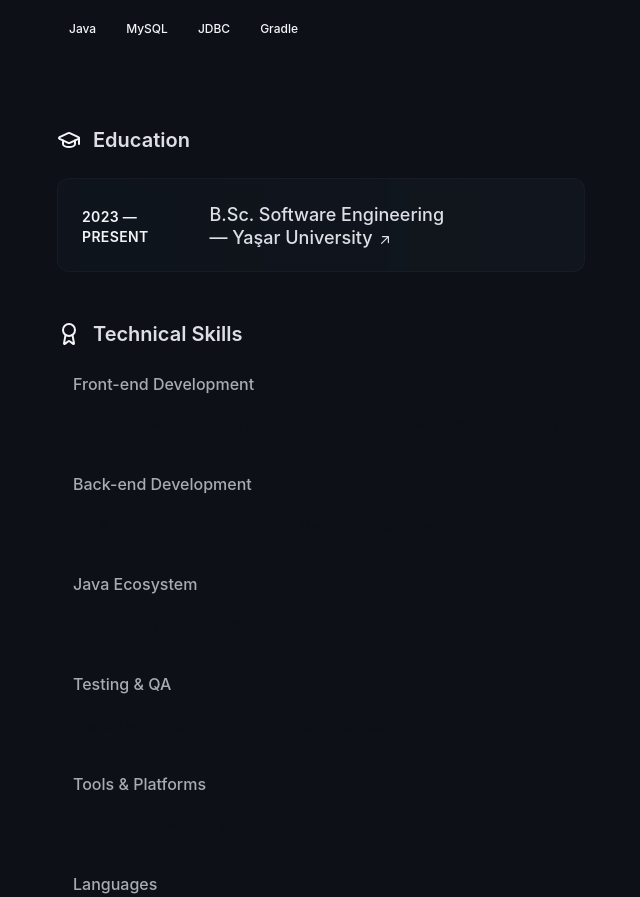
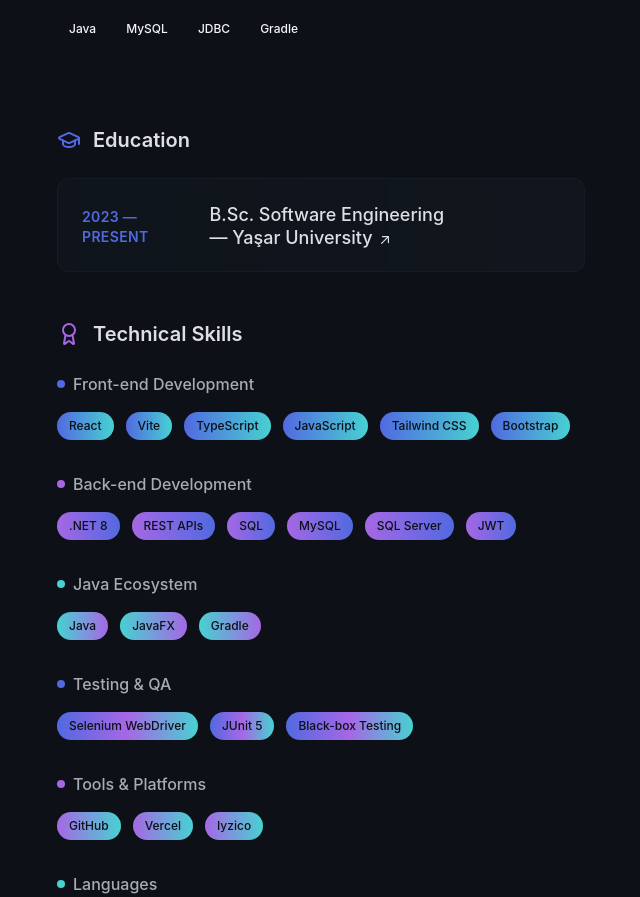
Before and after one commit to this-Demir/demirdogen.dev-portfolio, a React (Vite) app: page / in a window 1280 px wide. Shown: the part 1900-2797 px from the top of the page, without its empty margins (599-1239 px from the left). Built offline with nearby package versions, Linux system fonts and the light colour scheme; the HTML template or start-up script is replaced by a standard one.

Commit message:
Fix readability and static part

```diff
--- a/src/components/AnimatedSkillBadge.tsx
+++ b/src/components/AnimatedSkillBadge.tsx
@@ -7,12 +7,12 @@ interface AnimatedSkillBadgeProps {
 }
 
 const categoryColors = {
-  frontend: 'from-amber to-copper',
-  backend: 'from-copper to-ember',
-  java: 'from-ember to-amber',
-  testing: 'from-amber via-copper to-ember',
-  tools: 'from-copper to-amber',
-  languages: 'from-ember to-copper'
+  frontend: 'from-ui-blue to-ui-teal',
+  backend: 'from-ui-purple to-ui-blue',
+  java: 'from-ui-teal to-ui-purple',
+  testing: 'from-ui-blue via-ui-purple to-ui-teal',
+  tools: 'from-ui-purple to-ui-teal',
+  languages: 'from-ui-teal to-ui-blue'
 };
 
 const AnimatedSkillBadge = ({ skill, category, delay = 0 }: AnimatedSkillBadgeProps) => {
--- a/src/components/Layout.tsx
+++ b/src/components/Layout.tsx
@@ -70,19 +70,18 @@ const Layout = ({ children }: LayoutProps) => {
               <nav className="nav hidden lg:block" aria-label="In-page jump links">
                 <ul className="mt-8 w-max">
                   {[
-                    { id: 'about', label: 'About', icon: '👋' },
-                    { id: 'experience', label: 'Experience', icon: '💼' },
-                    { id: 'projects', label: 'Projects', icon: '🚀' },
-                    { id: 'writing', label: 'Skills', icon: '⚡' }
-                  ].map(({ id, label, icon }, index) => (
-                    <li key={id} className="animate-slide-in-left" style={{ animationDelay: `${index * 100}ms` }}>
+                    { id: 'about', label: 'About' },
+                    { id: 'experience', label: 'Experience' },
+                    { id: 'projects', label: 'Projects' },
+                    { id: 'writing', label: 'Skills' }
+                  ].map(({ id, label }, index) => (
+                    <li key={id}>
                       <button
                         onClick={() => scrollToSection(id)}
                         className={`group flex items-center py-3 px-4 rounded-lg transition-all duration-300 hover:bg-deep-blue/50 ${
                           activeSection === id ? 'active bg-deep-blue/30' : ''
                         }`}
                       >
-                        <span className="text-xl mr-3 group-hover:animate-bounce-subtle">{icon}</span>
                         <span
                           className={`nav-indicator mr-4 h-px bg-cool-gray transition-all duration-300 group-hover:w-8 group-hover:bg-ui-blue ${
                             activeSection === id
--- a/src/pages/Index.tsx
+++ b/src/pages/Index.tsx
@@ -20,7 +20,7 @@ const Index = () => {
           <p className="leading-relaxed text-cool-gray">
             I value teamwork, clarity, and incremental improvement, and I'm motivated by building things that genuinely help people. Currently pursuing my{' '}
             <a
-              className="font-medium text-amber hover:text-copper focus-visible:text-copper transition-colors duration-300 glow-on-hover px-1 py-0.5 rounded"
+              className="font-medium text-ui-blue hover:text-ui-purple focus-visible:text-ui-purple transition-colors duration-300 glow-on-hover px-1 py-0.5 rounded"
               href="https://www.yasar.edu.tr/"
               target="_blank"
               rel="noreferrer noopener"
@@ -37,7 +37,7 @@ const Index = () => {
           {/* Personal mission statement */}
           <div className="mt-8 p-6 bg-gradient-to-r from-deep-blue/50 to-ocean-blue/30 rounded-xl border border-steel-blue/30 animated-border">
             <div className="flex items-start gap-3">
-              <Target className="h-5 w-5 text-amber mt-1 flex-shrink-0" />
+              <Target className="h-5 w-5 text-ui-blue mt-1 flex-shrink-0" />
               <p className="text-silver font-medium">
                 "When I'm not coding, I enjoy exploring new technologies, contributing to open-source projects, and finding creative solutions to everyday problems through software development."
               </p>
@@ -124,18 +124,18 @@ const Index = () => {
           {/* Education */}
           <div>
             <div className="flex items-center gap-3 mb-6">
-              <GraduationCap className="h-6 w-6 text-amber" />
+              <GraduationCap className="h-6 w-6 text-ui-blue" />
               <h3 className="text-xl font-semibold text-pearl">Education</h3>
             </div>
             <div className="group relative grid pb-4 transition-all sm:grid-cols-8 sm:gap-8 hover:!opacity-100 group-hover/list:opacity-50 p-6 bg-gradient-to-r from-deep-blue/30 to-ocean-blue/20 rounded-xl border border-steel-blue/20 animated-border glow-on-hover">
-              <div className="mb-2 mt-1 text-sm font-semibold uppercase tracking-wide text-amber sm:col-span-2">
+              <div className="mb-2 mt-1 text-sm font-semibold uppercase tracking-wide text-ui-blue sm:col-span-2">
                 2023 — Present
               </div>
               <div className="sm:col-span-6">
                 <h4 className="font-medium leading-snug text-pearl text-lg">
                   <div>
                     <a
-                      className="inline-flex items-baseline font-medium leading-tight text-pearl hover:text-amber focus-visible:text-amber group/link transition-colors duration-300"
+                      className="inline-flex items-baseline font-medium leading-tight text-pearl hover:text-ui-blue focus-visible:text-ui-blue group/link transition-colors duration-300"
                       href="https://www.yasar.edu.tr/"
                       target="_blank"
                       rel="noreferrer noopener"
@@ -171,13 +171,13 @@ const Index = () => {
           {/* Skills */}
           <div>
             <div className="flex items-center gap-3 mb-6">
-              <Award className="h-6 w-6 text-copper" />
+              <Award className="h-6 w-6 text-ui-purple" />
               <h3 className="text-xl font-semibold text-pearl">Technical Skills</h3>
             </div>
             <div className="space-y-8">
               <div>
                 <h4 className="text-base font-medium text-silver mb-4 flex items-center gap-2">
-                  <span className="w-2 h-2 bg-amber rounded-full"></span>
+                  <span className="w-2 h-2 bg-ui-blue rounded-full"></span>
                   Front-end Development
                 </h4>
                 <div className="flex flex-wrap gap-3">
@@ -189,7 +189,7 @@ const Index = () => {
 
               <div>
                 <h4 className="text-base font-medium text-silver mb-4 flex items-center gap-2">
-                  <span className="w-2 h-2 bg-copper rounded-full"></span>
+                  <span className="w-2 h-2 bg-ui-purple rounded-full"></span>
                   Back-end Development
                 </h4>
                 <div className="flex flex-wrap gap-3">
@@ -201,7 +201,7 @@ const Index = () => {
 
               <div>
                 <h4 className="text-base font-medium text-silver mb-4 flex items-center gap-2">
-                  <span className="w-2 h-2 bg-ember rounded-full"></span>
+                  <span className="w-2 h-2 bg-ui-teal rounded-full"></span>
                   Java Ecosystem
                 </h4>
                 <div className="flex flex-wrap gap-3">
@@ -213,7 +213,7 @@ const Index = () => {
 
               <div>
                 <h4 className="text-base font-medium text-silver mb-4 flex items-center gap-2">
-                  <span className="w-2 h-2 bg-amber rounded-full"></span>
+                  <span className="w-2 h-2 bg-ui-blue rounded-full"></span>
                   Testing & QA
                 </h4>
                 <div className="flex flex-wrap gap-3">
@@ -225,7 +225,7 @@ const Index = () => {
 
               <div>
                 <h4 className="text-base font-medium text-silver mb-4 flex items-center gap-2">
-                  <span className="w-2 h-2 bg-copper rounded-full"></span>
+                  <span className="w-2 h-2 bg-ui-purple rounded-full"></span>
                   Tools & Platforms
                 </h4>
                 <div className="flex flex-wrap gap-3">
@@ -237,7 +237,7 @@ const Index = () => {
 
               <div>
                 <h4 className="text-base font-medium text-silver mb-4 flex items-center gap-2">
-                  <span className="w-2 h-2 bg-ember rounded-full"></span>
+                  <span className="w-2 h-2 bg-ui-teal rounded-full"></span>
                   Languages
                 </h4>
                 <div className="flex flex-wrap gap-3">
```
